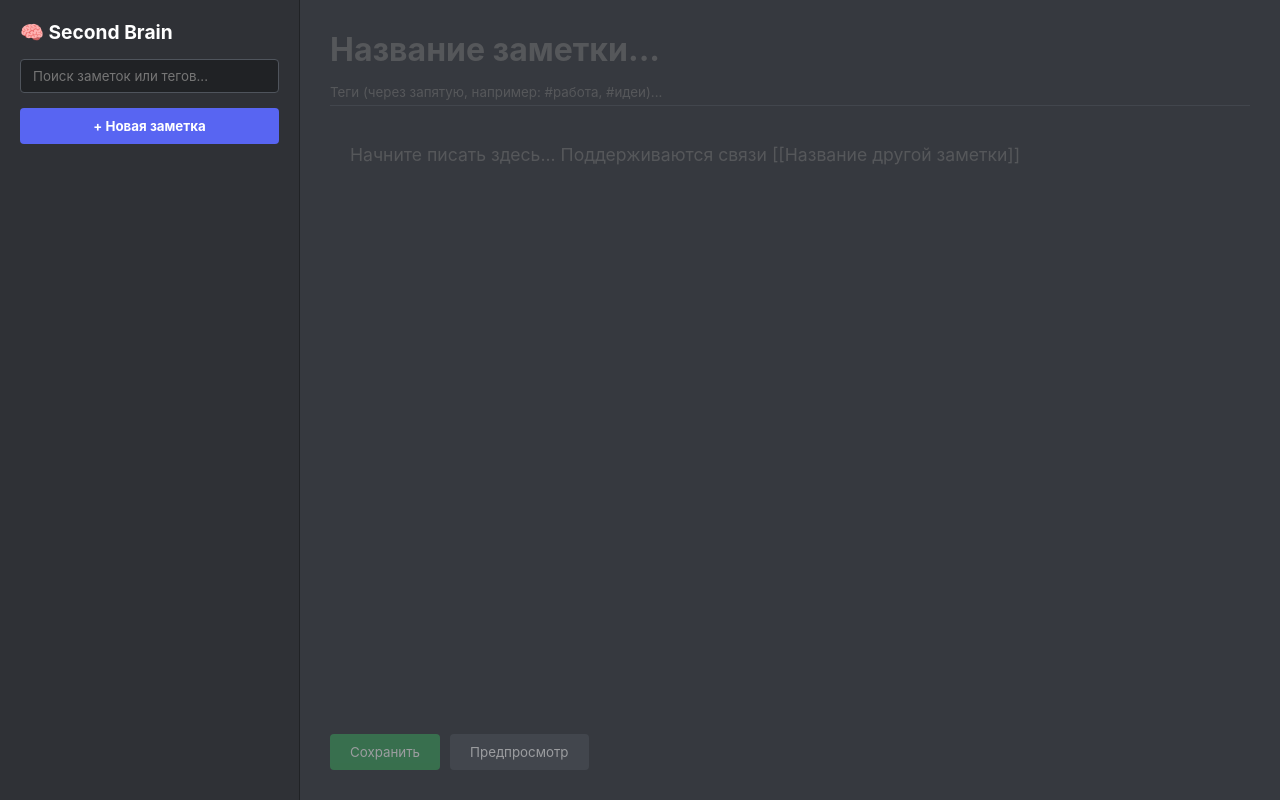
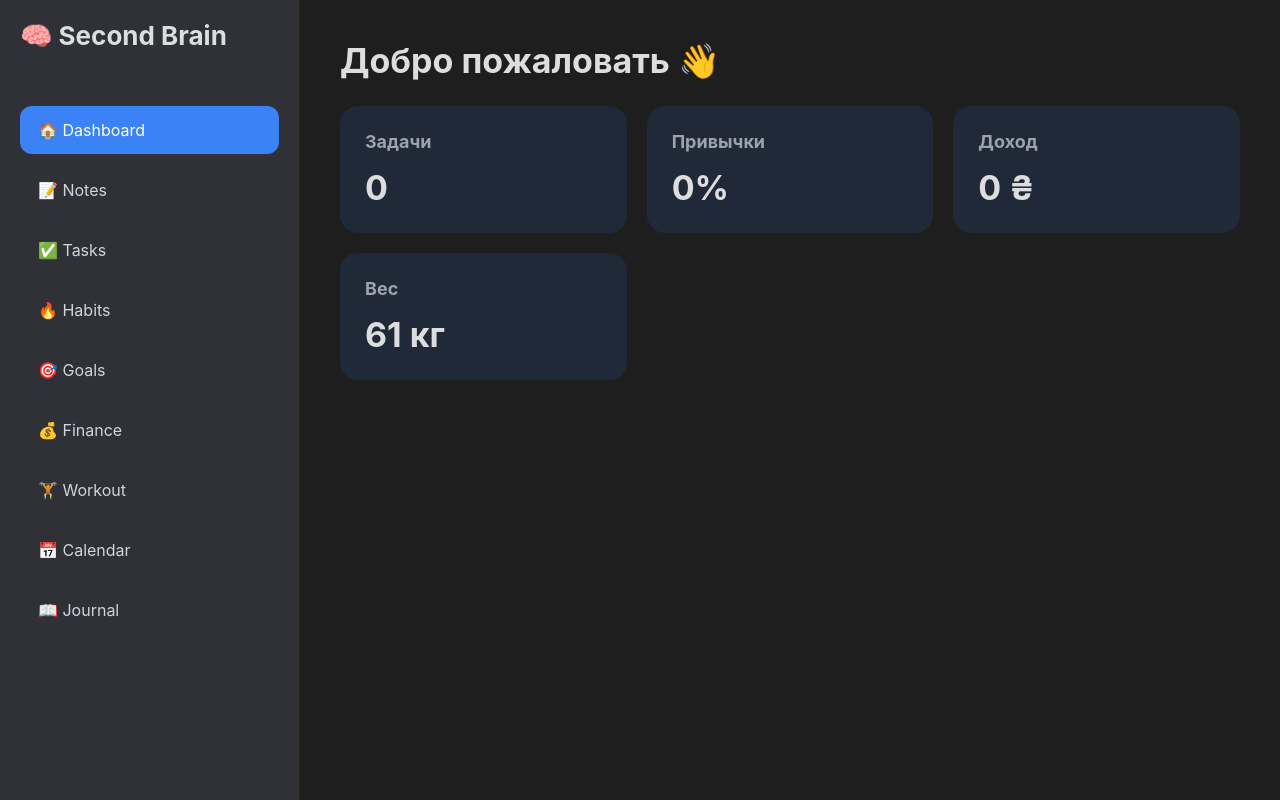
Before and after one commit to sydorenkoleo7-netizen/second-brain, a plain HTML site: page index.html in a window 1280 px wide. Drawn offline with Linux system fonts and the light colour scheme.

Commit message:
Update index.html

```diff
--- a/index.html
+++ b/index.html
@@ -3,29 +3,161 @@
 <head>
 <meta charset="UTF-8">
 <meta name="viewport" content="width=device-width, initial-scale=1.0">
-    <title>Second Brain - Obsidian Style</title>
+
+<title>Second Brain</title>
+
 <link rel="stylesheet" href="style.css">
+
+<link rel="preconnect" href="https://fonts.googleapis.com">
+<link rel="preconnect" href="https://fonts.gstatic.com" crossorigin>
+
+<link href="https://fonts.googleapis.com/css2?family=Inter:wght@300;400;500;600;700&display=swap" rel="stylesheet">
+
 </head>
+
 <body>
-    <div class="app-container">
-        <aside class="sidebar">
-            <h2>🧠 Second Brain</h2>
-            <input type="text" id="search-bar" placeholder="Поиск заметок или тегов...">
-            <button id="new-note-btn">+ Новая заметка</button>
-            <ul id="notes-list"></ul>
-        </aside>
 
-        <main class="note-editor">
-            <input type="text" id="note-title" placeholder="Название заметки..." disabled>
-            <input type="text" id="note-tags" placeholder="Теги (через запятую, например: #работа, #идеи)..." disabled>
-            <textarea id="note-content" placeholder="Начните писать здесь... Поддерживаются связи [[Название другой заметки]]" disabled></textarea>
-            <div id="preview-area" class="hidden"></div>
-            <div class="editor-actions">
-                <button id="save-btn" disabled>Сохранить</button>
-                <button id="toggle-preview-btn" disabled>Предпросмотр</button>
+<div class="sidebar">
+
+<div class="logo">
+🧠 Second Brain
 </div>
-        </main>
+
+<div class="menu">
+
+<button class="menu-item active" data-page="dashboard">
+🏠 Dashboard
+</button>
+
+<button class="menu-item" data-page="notes">
+📝 Notes
+</button>
+
+<button class="menu-item" data-page="tasks">
+✅ Tasks
+</button>
+
+<button class="menu-item" data-page="habits">
+🔥 Habits
+</button>
+
+<button class="menu-item" data-page="goals">
+🎯 Goals
+</button>
+
+<button class="menu-item" data-page="finance">
+💰 Finance
+</button>
+
+<button class="menu-item" data-page="workout">
+🏋️ Workout
+</button>
+
+<button class="menu-item" data-page="calendar">
+📅 Calendar
+</button>
+
+<button class="menu-item" data-page="journal">
+📖 Journal
+</button>
+
 </div>
+
+</div>
+
+<div class="content">
+
+<section id="dashboard" class="page active">
+
+<h1>Добро пожаловать 👋</h1>
+
+<div class="cards">
+
+<div class="card">
+<h2>Задачи</h2>
+<p id="taskCount">0</p>
+</div>
+
+<div class="card">
+<h2>Привычки</h2>
+<p>0%</p>
+</div>
+
+<div class="card">
+<h2>Доход</h2>
+<p>0 ₴</p>
+</div>
+
+<div class="card">
+<h2>Вес</h2>
+<p>61 кг</p>
+</div>
+
+</div>
+
+</section>
+
+<section id="notes" class="page">
+<h1>📝 Notes</h1>
+
+<textarea placeholder="Начни писать..."></textarea>
+
+</section>
+
+<section id="tasks" class="page">
+
+<h1>✅ Tasks</h1>
+
+<div class="task-input">
+
+<input
+id="taskInput"
+type="text"
+placeholder="Новая задача">
+
+<button id="addTask">
+Добавить
+</button>
+
+</div>
+
+<ul id="taskList"></ul>
+
+</section>
+
+<section id="habits" class="page">
+<h1>🔥 Habits</h1>
+<p>Скоро...</p>
+</section>
+
+<section id="goals" class="page">
+<h1>🎯 Goals</h1>
+<p>Скоро...</p>
+</section>
+
+<section id="finance" class="page">
+<h1>💰 Finance</h1>
+<p>Скоро...</p>
+</section>
+
+<section id="workout" class="page">
+<h1>🏋️ Workout</h1>
+<p>Скоро...</p>
+</section>
+
+<section id="calendar" class="page">
+<h1>📅 Calendar</h1>
+<p>Скоро...</p>
+</section>
+
+<section id="journal" class="page">
+<h1>📖 Journal</h1>
+<p>Скоро...</p>
+</section>
+
+</div>
+
 <script src="script.js"></script>
+
 </body>
 </html>
```
Lines whose indentation alone changed are shown as unchanged.
